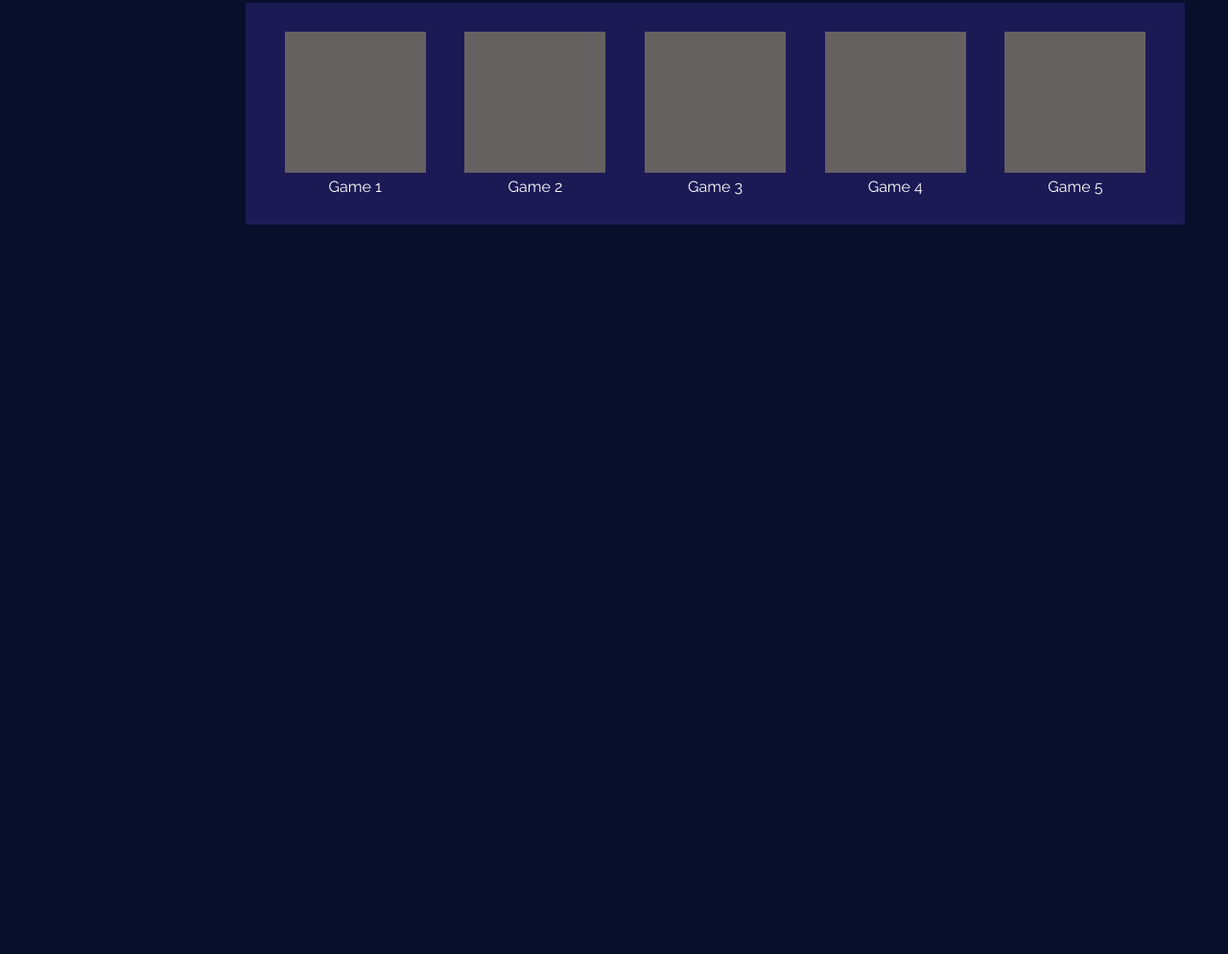
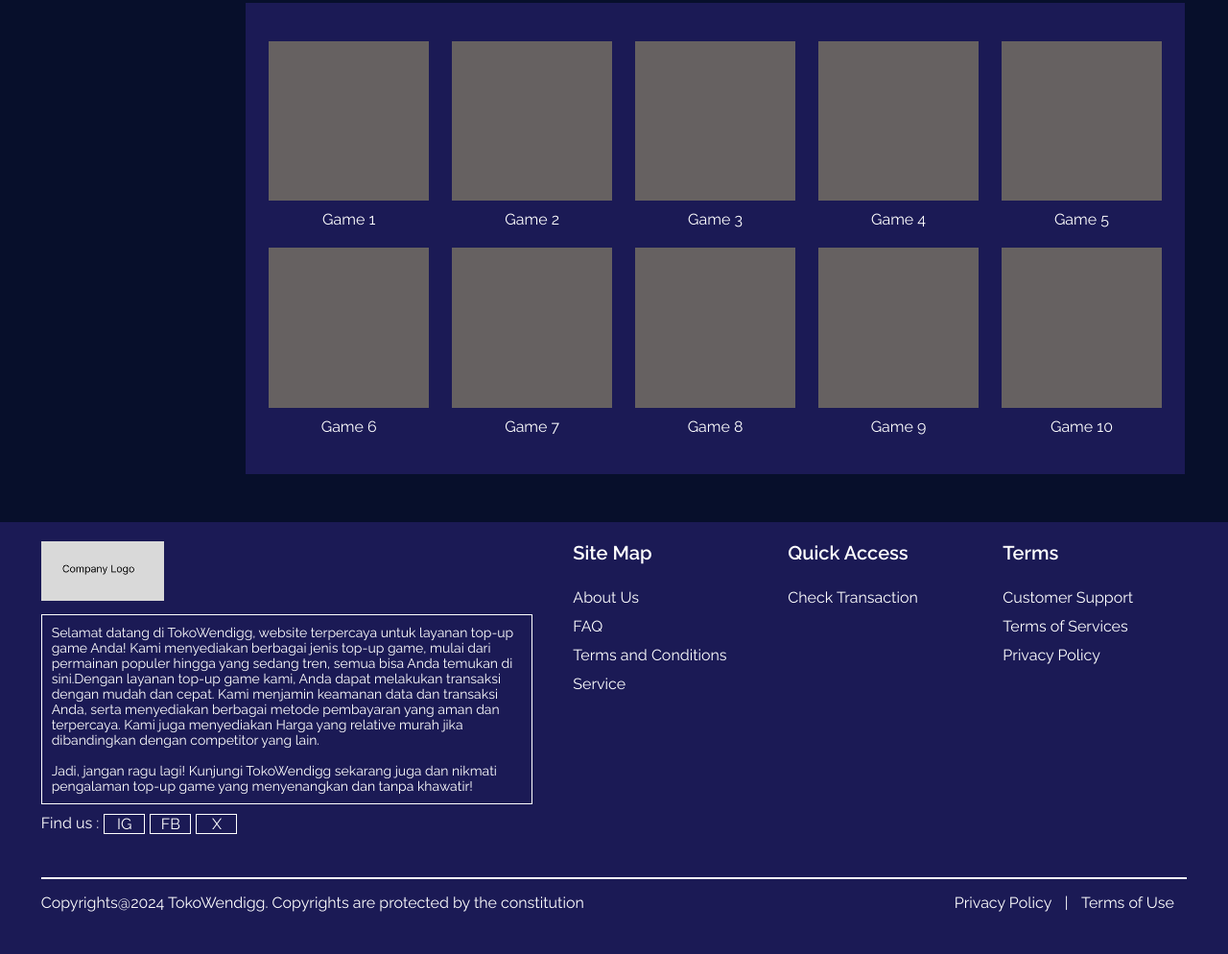
Before and after one commit to FelixSalim/LectureProjectHCI, a plain HTML site: page index.html in a window 1280 px wide. Shown: the part 477-1471 px from the top of the page at 96% size. Before the commit the page ends 800 px from the top, so only its background shows below. Drawn offline with Linux system fonts and the light colour scheme.

Commit message:
Home Page 2

```diff
--- a/index.html
+++ b/index.html
@@ -43,28 +43,96 @@
                 </div>
             </div>
             <div class="game-container" id="game-list">
-                <div class="game-card-1">
+                <div class="game-card">
                     <img src="assets/images/GameIconTemp.png" alt="GameIcon">
                     <p>Game 1</p>
                 </div>
-                <div class="game-card-2">
+                <div class="game-card">
                     <img src="assets/images/GameIconTemp.png" alt="GameIcon">
                     <p>Game 2</p>
                 </div>
-                <div class="game-card-3">
+                <div class="game-card">
                     <img src="assets/images/GameIconTemp.png" alt="GameIcon">
                     <p>Game 3</p>
                 </div>
-                <div class="game-card-4">
+                <div class="game-card">
                     <img src="assets/images/GameIconTemp.png" alt="GameIcon">
                     <p>Game 4</p>
                 </div>
-                <div class="game-card-5">
+                <div class="game-card">
                     <img src="assets/images/GameIconTemp.png" alt="GameIcon">
                     <p>Game 5</p>
+                </div>
+                <div class="game-card">
+                    <img src="assets/images/GameIconTemp.png" alt="GameIcon">
+                    <p>Game 6</p>
+                </div>
+                <div class="game-card">
+                    <img src="assets/images/GameIconTemp.png" alt="GameIcon">
+                    <p>Game 7</p>
+                </div>
+                <div class="game-card">
+                    <img src="assets/images/GameIconTemp.png" alt="GameIcon">
+                    <p>Game 8</p>
+                </div>
+                <div class="game-card">
+                    <img src="assets/images/GameIconTemp.png" alt="GameIcon">
+                    <p>Game 9</p>
+                </div>
+                <div class="game-card">
+                    <img src="assets/images/GameIconTemp.png" alt="GameIcon">
+                    <p>Game 10</p>
                 </div>
             </div>
         </div>
     </div>
+    <footer class="footer">
+        <div class="footer-top">
+            <div class="footer-top-left">
+                <img src="assets/images/LogoTemp.png" alt="">
+                <div class="footer-desc">
+                    <p>Selamat datang di TokoWendigg, website terpercaya untuk layanan top-up game Anda! Kami menyediakan berbagai jenis top-up game, mulai dari permainan populer hingga yang sedang tren, semua bisa Anda temukan di sini.Dengan layanan top-up game kami, Anda dapat melakukan transaksi dengan mudah dan cepat. Kami menjamin keamanan data dan transaksi Anda, serta menyediakan berbagai metode pembayaran yang aman dan terpercaya. Kami juga menyediakan Harga yang relative murah jika dibandingkan dengan competitor yang lain.</p>
+                    <br>
+                    <p>Jadi, jangan ragu lagi! Kunjungi TokoWendigg sekarang juga dan nikmati pengalaman top-up game yang menyenangkan dan tanpa khawatir!</p>
+                </div>
+                <div class="socials">
+                    <p>Find us :</p>
+                    <a href="https://www.instagram.com">IG</a>
+                    <a href="https://www.facebook.com">FB</a>
+                    <a href="https://www.google.com">X</a>
+                </div>
+            </div>
+            <div class="footer-top-right">
+                <div class="site-map">
+                    <p>Site Map</p>
+                    <a href="about.html">About Us</a>
+                    <a href="faq.html">FAQ</a>
+                    <a href="">Terms and Conditions</a>
+                    <a href="service.html">Service</a>
+                </div>
+                <div class="quick-access">
+                    <p>Quick Access</p>
+                    <a href="transaction.html">Check Transaction</a>
+                </div>
+                <div class="terms">
+                    <p>Terms</p>
+                    <a href="">Customer Support</a>
+                    <a href="">Terms of Services</a>
+                    <a href="">Privacy Policy</a>
+                </div>
+            </div>
+        </div>
+        <hr>
+        <div class="footer-bot">
+            <div class="footer-bot-left">
+                <p>Copyrights@2024 TokoWendigg. Copyrights are protected by the constitution</p>
+            </div>
+            <div class="footer-bot-right">
+                <a href="">Privacy Policy</a>
+                <p>|</p>
+                <a href="">Terms of Use</a>
+            </div>
+        </div>
+    </footer>
 </body>
 </html>
--- a/styles/index.css
+++ b/styles/index.css
@@ -54,7 +54,6 @@ html {
     font-size: 16px;
     text-align: center;
 }
-
 
 .search-bar img {
     height: 50%;
@@ -129,20 +128,148 @@ html {
     justify-content: space-evenly;
 }
 
-.game-container > div {
-    width: 15%;
+.game-card {
+    width: 17%;
+    display: flex;
+    flex-direction: column;
+    align-items: center;
+    margin: 10px 0;
+    cursor: pointer;
+}
+
+.game-card:hover {
+    transform: scale(1.05);
+    transition: 0.5s ease-in-out;
+}
+
+.game-card img {
+    width: 100%;
+    height: auto;
+}
+
+.game-card p {
+    color: white;
+    font-size: 16px;
+    margin-top: 10px;
+}
+
+.footer {
+    width: 100%;
+    background-color: #1B1A55;
+    margin-top: 50px;
+    height: 450px;
     display: flex;
     flex-direction: column;
     align-items: center;
 }
 
-.game-container > div img {
+.footer-top {
     width: 100%;
+    height: 350px;
+    display: flex;
+    padding-top: 20px;
+    justify-content: space-evenly;
+}
+
+.footer-top-left {
+    width: 40%;
+}
+
+.footer-top-left > img {
+    width: 25%;
     height: auto;
 }
 
-.game-container > div p {
+.footer-desc {
+    color: white;
+    font-size: 14px;
+    border: 1px solid white;
+    margin: 10px 0;
+    padding: 10px;
+}
+
+.socials {
     color: white;
     font-size: 16px;
-    margin-top: 5px;
+    display: flex;
+    width: 40%;
+    justify-content: space-between;
 }
+
+.socials a {
+    color: white;
+    text-decoration: none;
+    border: 1px solid white;
+    width: 20%;
+    text-align: center;
+}
+
+.footer-top-right {
+    width: 50%;
+    display: flex;
+    justify-content: space-between;
+}
+
+.footer-top-right div {
+    display: flex;
+    flex-direction: column;
+    width: 30%;
+}
+
+.footer-top-right div p {
+    color: white;
+    font-size: 20px;
+    font-weight: 600;
+    margin-bottom: 20px;
+}
+
+.footer-top-right div a {
+    color: white;
+    text-decoration: none;
+    font-size: 16px;
+    height: 30px;
+    width: fit-content;
+    display: flex;
+    flex-direction: column;
+    justify-content: center;
+}
+
+.footer-top-right div a:hover, .socials a:hover, .footer-bot-right a:hover {
+    transform: scale(1.05);
+    transition: 0.5s ease-in-out;
+    color: #F7B176;
+}
+
+hr {
+    border: none;
+    background-color: white;
+    width: 93.25%;
+    height: 2px;
+    align-self: center;
+}
+
+.footer-bot {
+    display: flex;
+    justify-content: space-evenly;
+    height: 50px;
+    align-items: center;
+    color: white;
+    font-size: 16px;
+    width: 100%;
+}
+
+.footer-bot-left {
+    width: 70%;
+}
+
+.footer-bot-right {
+    width: 20%;
+    display: flex;
+    justify-content: space-evenly;
+}
+
+.footer-bot-right a {
+    color: white;
+    text-decoration: none;
+    font-size: 16px;
+}
```
